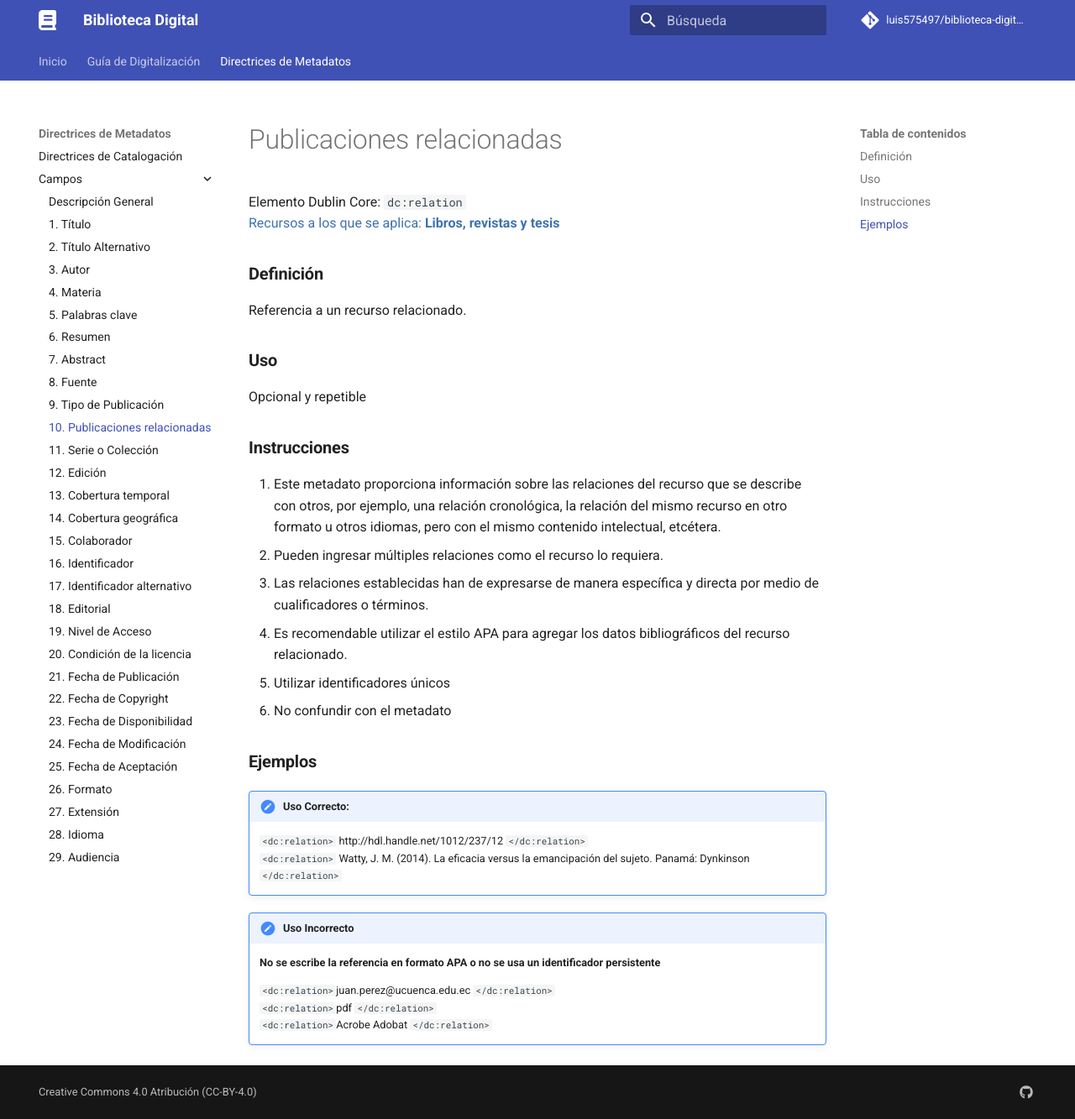
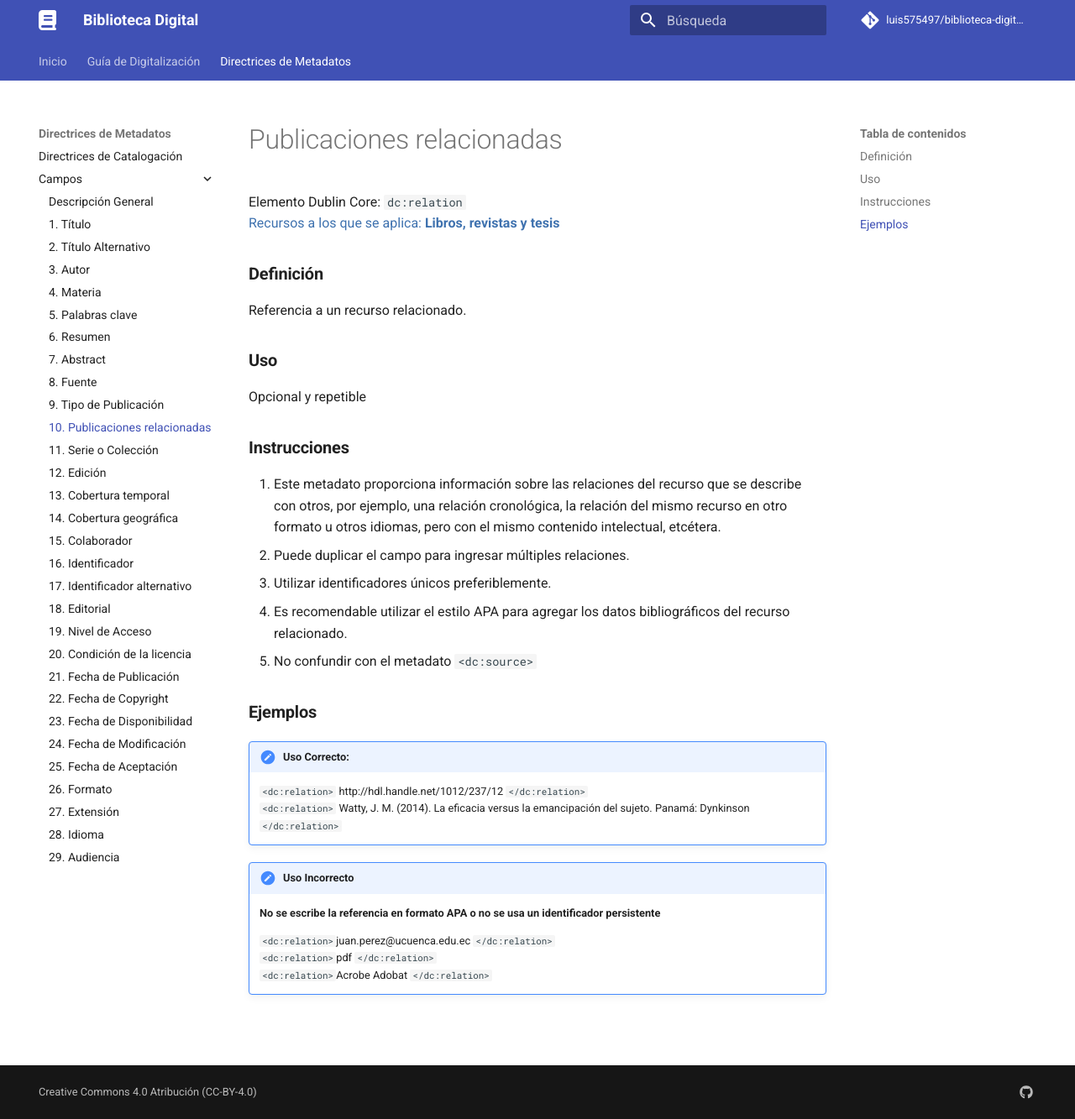
Before and after one commit to luis575497/biblioteca-digital-docs, an MkDocs documentation site: the page built from docs/metadatos/pub_rel.md, in a window 1280 px wide and 1333 px high. Shown: the whole window at 84% size. Built offline with MkDocs 1.6.1 and Material for MkDocs 9.7.7, drawn with Linux system fonts in a browser that asks for light colours; comment, search, counter and statistics services are not loaded; the version menu is left out.

Commit message:
Update pub_rel.md

```diff
--- a/docs/metadatos/pub_rel.md
+++ b/docs/metadatos/pub_rel.md
@@ -10,11 +10,10 @@ Opcional y repetible
 
 ### __Instrucciones__
 1. Este metadato proporciona información sobre las relaciones del recurso que se describe con otros, por ejemplo, una relación cronológica, la relación del mismo recurso en otro formato u otros idiomas, pero con el mismo contenido intelectual, etcétera.
-2. Pueden ingresar múltiples relaciones como el recurso lo requiera.
-3. Las relaciones establecidas han de expresarse de manera específica y directa por medio de cualificadores o términos.
+2. Puede duplicar el campo para ingresar múltiples relaciones.
+3. Utilizar identificadores únicos preferiblemente.
 4. Es recomendable utilizar el estilo APA para agregar los datos bibliográficos del recurso relacionado.
-5. Utilizar identificadores únicos
-6. No confundir con el metadato <dc:source>
+5. No confundir con el metadato `<dc:source>`
 
 ### __Ejemplos__
 
```
